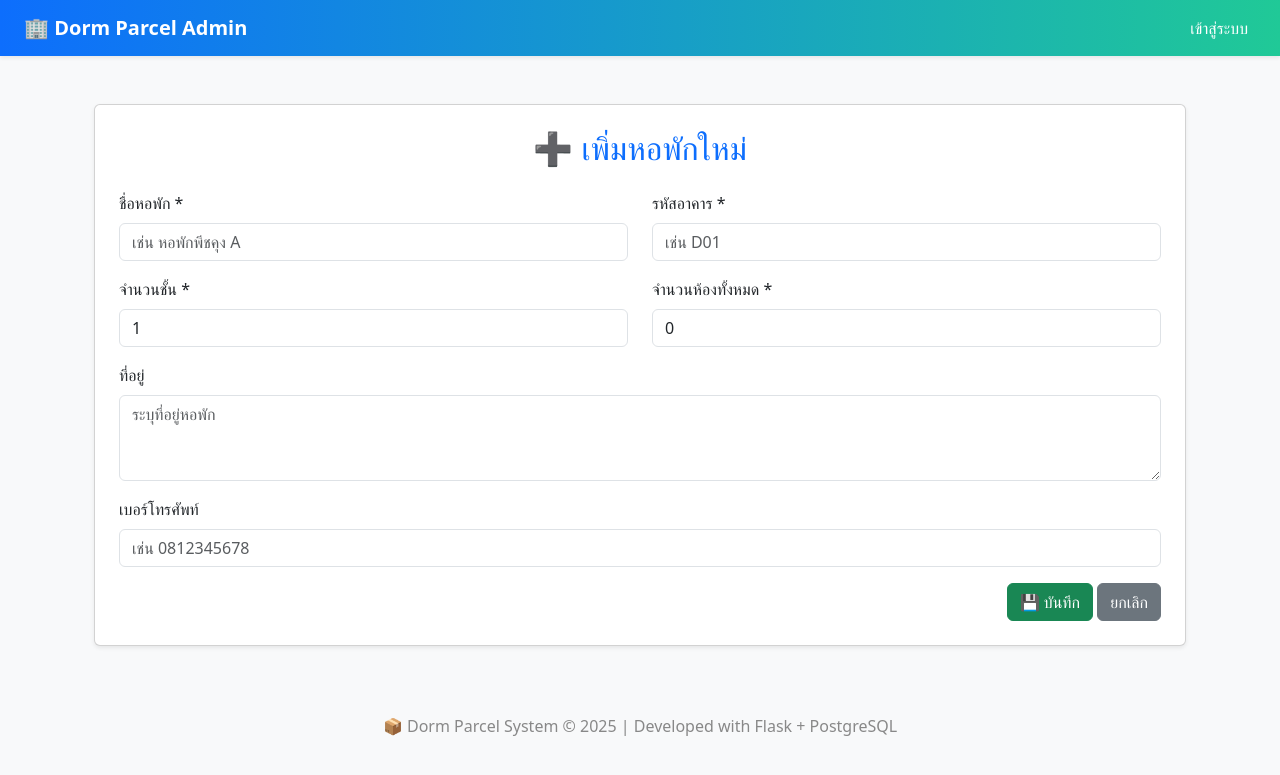
After one commit to PetchAuisui/DormParcel-System, a Flask app: page /admin/dorms/add in a window 1280 px wide. The commit adds this page. Shown: the top 775 px of the page. Run offline with Flask 3, Linux system fonts and the light colour scheme; parts of the project's set-up code (start-up, migrations or seed data) failed here and were passed over; some libraries are stand-ins or nearby versions.

Commit message:
feat: add dorm creation page

```diff
--- a/app/__init__.py
+++ b/app/__init__.py
@@ -9,13 +9,12 @@ def create_app():
 
     db.init_app(app)
 
-    from app.models.user_model import User
-    from app.models.dormitory_model import Dormitory
-
     from app.controllers.main_controller import bp as main_bp
     from app.controllers.auth_controller import auth_bp
+    from app.controllers.admin_room_controller import bp as admin_room_bp
     app.register_blueprint(main_bp)
     app.register_blueprint(auth_bp)
+    app.register_blueprint(admin_room_bp)
 
     @app.route("/ping")
     def ping():
--- a/app/controllers/admin_room_controller.py
+++ b/app/controllers/admin_room_controller.py
@@ -21,7 +21,7 @@ class RoomForm(FlaskForm):
     )
     submit = SubmitField("บันทึก")
 
--
+
 @bp.before_request
 def require_admin_role():
     if session.get("role") != "ADMIN":
@@ -29,38 +29,78 @@ def require_admin_role():
         return redirect(url_for("auth.login"))
 
 
+
+bp = Blueprint("admin", __name__, url_prefix="/admin/dorms")
+
+
 @bp.route("/")
-def room_list():
-    dorm_id = request.args.get("dorm_id", type=int)
-    if not dorm_id:
-        flash("กรุณาเลือกหอพักก่อน", "warning")
-        return redirect(url_for("admin.dorm_list"))
+def dorm_list():
+    dorms = Dormitory.query.all()
+    if not dorms:
+        flash("ยังไม่มีข้อมูลหอพัก", "warning")
+    return render_template("admin_dorm_list.html", dorms=dorms)
 
+
+@bp.route("/<int:dorm_id>/rooms")
+def dorm_rooms(dorm_id):
     dorm = Dormitory.query.get_or_404(dorm_id)
     rooms = Room.query.filter_by(dorm_id=dorm_id).order_by(Room.floor, Room.room_number).all()
     return render_template("admin_room_list.html", dorm=dorm, rooms=rooms)
 
 
+from flask import Blueprint, render_template, request, redirect, url_for, flash
+from app.extensions import db
+from app.models.dormitory_model import Dormitory
+
+bp = Blueprint("admin", __name__, url_prefix="/admin/dorms")
+
+
+# 🏢 แสดงรายการหอพักทั้งหมด
+@bp.route("/")
+def dorm_list():
+    dorms = Dormitory.query.order_by(Dormitory.dorm_id.asc()).all()
+    if not dorms:
+        flash("ยังไม่มีข้อมูลหอพัก", "warning")
+    return render_template("admin_dorm_list.html", dorms=dorms)
+
+
+# ➕ เพิ่มหอพักใหม่
 @bp.route("/add", methods=["GET", "POST"])
-def room_add():
-    dorm_id = request.args.get("dorm_id", type=int)
-    dorm = Dormitory.query.get_or_404(dorm_id)
-    form = RoomForm()
+def add_dorm():
+    if request.method == "POST":
+        name = request.form.get("name")
+        building_code = request.form.get("building_code")
+        address = request.form.get("address")
+        phone = request.form.get("phone")
+        total_floors = request.form.get("total_floors", type=int)
+        total_rooms = request.form.get("total_rooms", type=int)
 
-    if form.validate_on_submit():
-        new_room = Room(
-            dorm_id=dorm.dorm_id,
-            room_number=form.room_number.data,
-            floor=form.floor.data,
-            type=form.type.data,
-            status=form.status.data,
+        # ✅ ตรวจสอบข้อมูลที่จำเป็น
+        if not name or not building_code:
+            flash("กรุณากรอกชื่อหอพักและรหัสอาคาร", "error")
+            return redirect(url_for("admin.add_dorm"))
+
+        # ✅ ตรวจรหัสอาคารซ้ำ
+        existing = Dormitory.query.filter_by(building_code=building_code).first()
+        if existing:
+            flash("รหัสอาคารนี้มีอยู่แล้ว ❌", "error")
+            return redirect(url_for("admin.add_dorm"))
+
+        new_dorm = Dormitory(
+            name=name,
+            building_code=building_code,
+            address=address,
+            phone=phone,
+            total_floors=total_floors or 1,
+            total_rooms=total_rooms or 0
         )
-        db.session.add(new_room)
+
+        db.session.add(new_dorm)
         db.session.commit()
-        flash(f"เพิ่มห้อง {new_room.room_number} ใน {dorm.name} เรียบร้อย ✅", "success")
-        return redirect(url_for("admin_room.room_list", dorm_id=dorm_id))
+        flash(f"เพิ่มหอพัก {name} เรียบร้อย ✅", "success")
+        return redirect(url_for("admin.dorm_list"))
 
-    return render_template("admin_room_add.html", form=form, dorm=dorm)
+    return render_template("admin_dorm_add.html")
 
 
 @bp.route("/<int:room_id>/edit", methods=["GET", "POST"])
--- /dev/null
+++ b/app/templates/admin_dorm_add.html
@@ -0,0 +1,47 @@
+{% extends "base.html" %}
+{% block content %}
+<div class="container mt-5">
+  <div class="card shadow-sm p-4">
+    <h2 class="text-center text-primary mb-4">➕ เพิ่มหอพักใหม่</h2>
+
+    <form method="POST">
+      <div class="row mb-3">
+        <div class="col-md-6">
+          <label for="name" class="form-label">ชื่อหอพัก *</label>
+          <input type="text" class="form-control" id="name" name="name" required placeholder="เช่น หอพักพีชคุง A">
+        </div>
+        <div class="col-md-6">
+          <label for="building_code" class="form-label">รหัสอาคาร *</label>
+          <input type="text" class="form-control" id="building_code" name="building_code" required placeholder="เช่น D01">
+        </div>
+      </div>
+
+      <div class="row mb-3">
+        <div class="col-md-6">
+          <label for="total_floors" class="form-label">จำนวนชั้น *</label>
+          <input type="number" min="1" class="form-control" id="total_floors" name="total_floors" required value="1">
+        </div>
+        <div class="col-md-6">
+          <label for="total_rooms" class="form-label">จำนวนห้องทั้งหมด *</label>
+          <input type="number" min="0" class="form-control" id="total_rooms" name="total_rooms" required value="0">
+        </div>
+      </div>
+
+      <div class="mb-3">
+        <label for="address" class="form-label">ที่อยู่</label>
+        <textarea class="form-control" id="address" name="address" rows="3" placeholder="ระบุที่อยู่หอพัก"></textarea>
+      </div>
+
+      <div class="mb-3">
+        <label for="phone" class="form-label">เบอร์โทรศัพท์</label>
+        <input type="text" class="form-control" id="phone" name="phone" placeholder="เช่น 0812345678">
+      </div>
+
+      <div class="text-end">
+        <button type="submit" class="btn btn-success">💾 บันทึก</button>
+        <a href="{{ url_for('admin.dorm_list') }}" class="btn btn-secondary">ยกเลิก</a>
+      </div>
+    </form>
+  </div>
+</div>
+{% endblock %}
--- a/app/templates/base.html
+++ b/app/templates/base.html
@@ -55,7 +55,13 @@
                 <ul class="navbar-nav ms-auto">
                     {% if session.get('role') == 'ADMIN' %}
                     <li class="nav-item"><a class="nav-link" href="{{ url_for('admin.dorm_list') }}">หอพัก</a></li>
-                    <li class="nav-item"><a class="nav-link" href="{{ url_for('admin_room.room_list', dorm_id=1) }}">ห้องพัก</a></li>
+                    <li class="nav-item">
+                    {% if dorm is defined %}
+                        <a class="nav-link" href="{{ url_for('admin_room.room_list', dorm_id=dorm.dorm_id) }}">ห้องพัก</a>
+                    {% else %}
+                        <a class="nav-link disabled" href="#">ห้องพัก</a>
+                    {% endif %}
+                    </li>
                     {% endif %}
                     {% if session.get('user_id') %}
                     <li class="nav-item"><a class="nav-link" href="{{ url_for('auth.logout') }}">ออกจากระบบ</a></li>
--- a/requirements.txt
+++ b/requirements.txt
@@ -2,3 +2,4 @@ flask
 flask_sqlalchemy
 psycopg2-binary
 python-dotenv
+flask-wtf
```
Also changed, not shown: app/templates/admin_dorm_list.html (added, +48 -0 lines), app/templates/admin_room_add.html (deleted, +0 -15 lines), app/templates/admin_room_list.html (deleted, +0 -53 lines), app/templates/admin_dorm_edit.html (added), app/templates/admin_room_edit.html (deleted).
